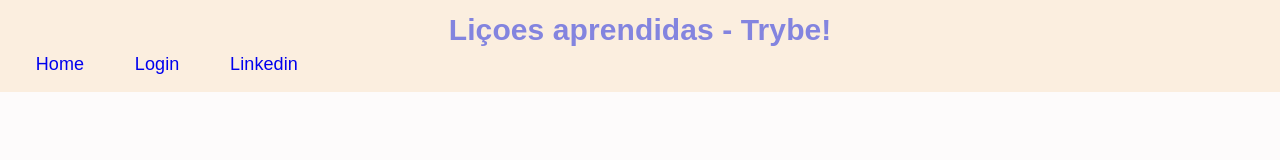
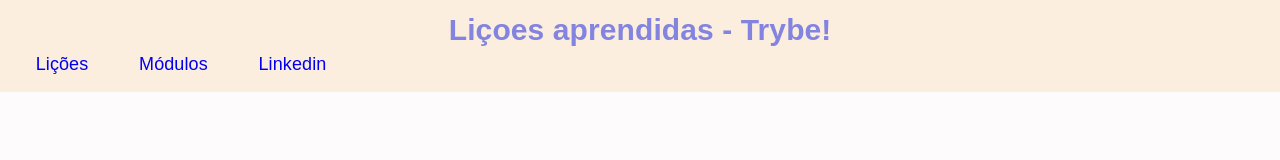
Before and after one commit to carlosjf1/myprojects, a plain HTML site: page Lessons-Learned/index.html in a window 1280 px wide. Shown: the top 160 px of the page. Drawn offline with Linux system fonts and the light colour scheme.

Commit message:
add links

```diff
--- a/Lessons-Learned/index.html
+++ b/Lessons-Learned/index.html
@@ -12,8 +12,8 @@
     <nav id="cabecalho">
         <h1 id="titulo">Liçoes aprendidas - Trybe!</h1>
         <ul>
-            <li class="link"> <a href="link">Home</a></li>
-            <li class="link"> <a href="link">Login</a></li>
+            <li class="link"> <a href= "#licoes_aprendidas">Lições</a></li>
+            <li class="link"> <a href="#cor">Módulos</a></li>
             <li class="link"> <a href="https://www.linkedin.com/in/chor/" target="_blank">
                     Linkedin
                 </a>
@@ -21,7 +21,6 @@
         </ul>
     </nav>
 </header>
-
 <body>
     <section>
         <img id="minha_foto" src="./imagem/carlos.jpeg" alt="carlos">
```
